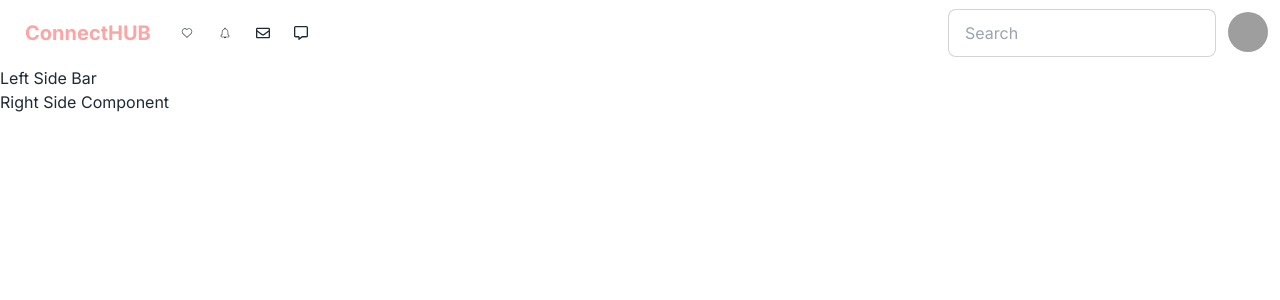
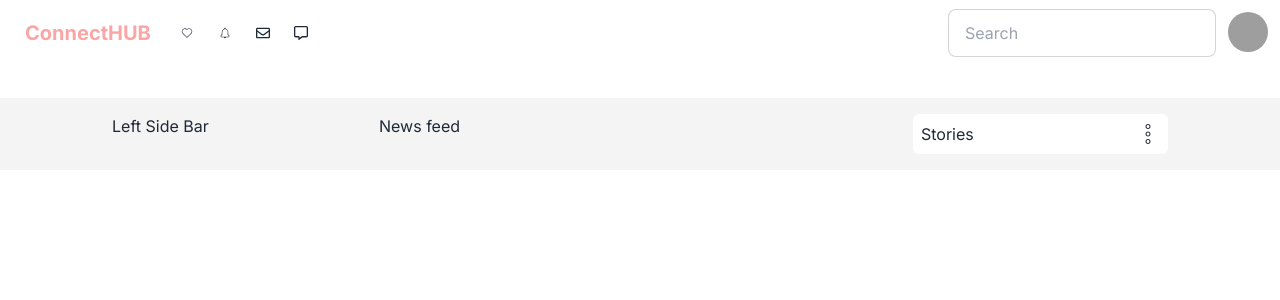
Before and after one commit to moniru005/connecthub, a Next.js app: page / in a window 1280 px wide. Shown: the top 300 px of the page. Built offline with nearby package versions, Linux system fonts and the light colour scheme; grey boxes are pictures that could not be loaded.

Commit message:
created layout for homepage

```diff
--- a/src/app/(withLayout)/home/page.js
+++ b/src/app/(withLayout)/home/page.js
@@ -6,9 +6,13 @@ import React from "react";
 const HomePage = () => {
   return (
     <div>
-        <Navbar/>
-      <LeftSideBar />
-      <RightRideBar />
+      <div><Navbar /></div>
+      <div className="w-full mx-auto p-4 bg-[#F4F4F4] px-28 grid grid-cols-4 gap-3 mt-8 ">
+
+        <div className="col-span-1 ">   <LeftSideBar /> </div>
+        <div className=" col-span-2 bg-[#F4F4F4] "> News feed  </div>
+        <div className="colspan1 bg-[#F4F4F4]">  <RightRideBar /> </div>
+      </div>
     </div>
   );
 };
--- a/src/components/RightSideBar/RightRideBar.jsx
+++ b/src/components/RightSideBar/RightRideBar.jsx
@@ -1,13 +1,17 @@
-
-
-import React from 'react';
+"use client"
+import { CiMenuKebab } from "react-icons/ci";
 
 const RightRideBar = () => {
-    return (
-        <div>
-            <h2>Right Side Component </h2>
+  return (
+    <div>
+      <div className="bg-[#FFFFFF] w-full rounded-md">
+        <div className="flex justify-between gap-7 p-2">
+            <h2>Stories</h2>
+            <CiMenuKebab className="text-2xl font-semibold"></CiMenuKebab>
         </div>
-    );
+      </div>
+    </div>
+  );
 };
 
 export default RightRideBar;
```
